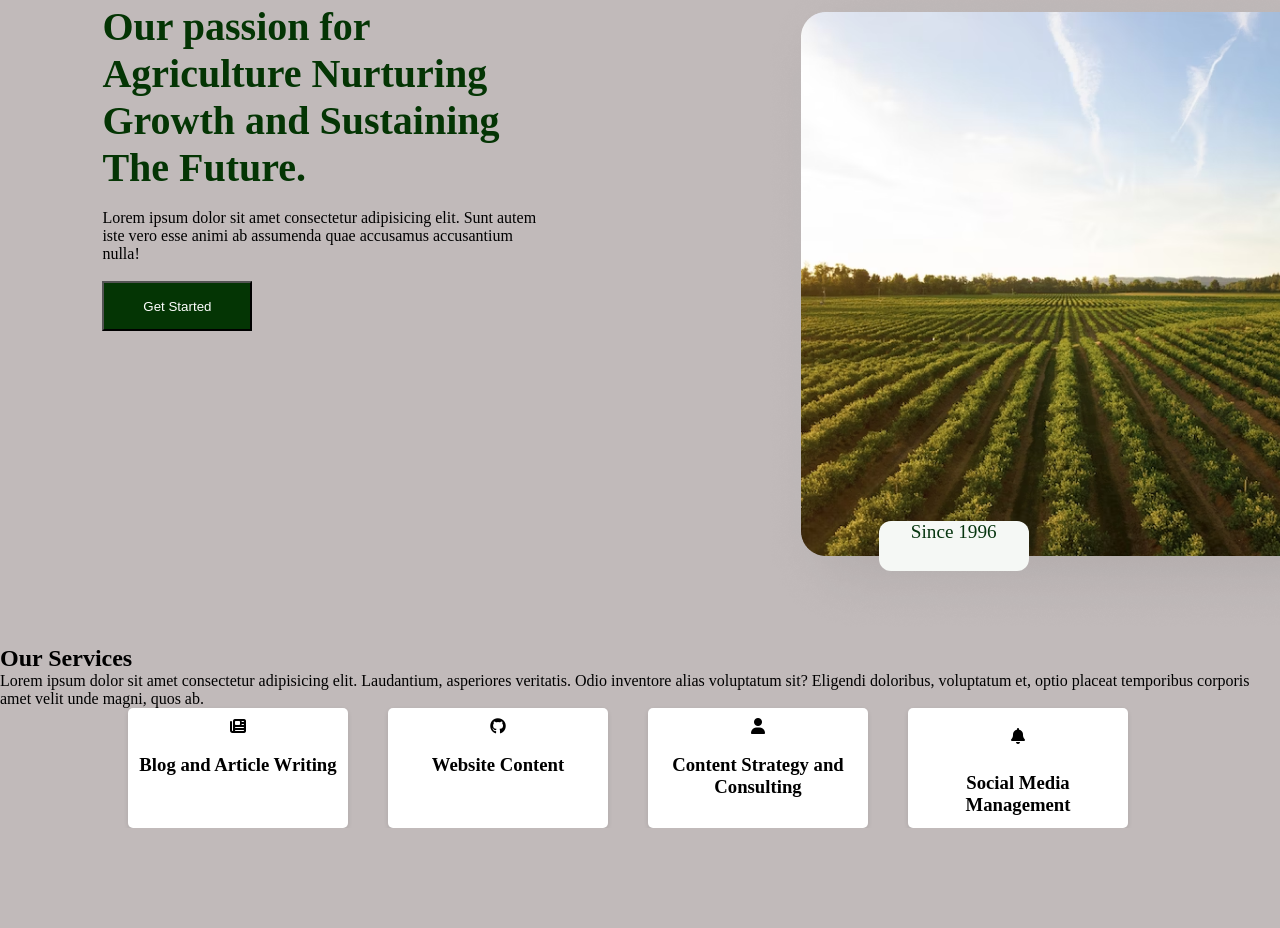
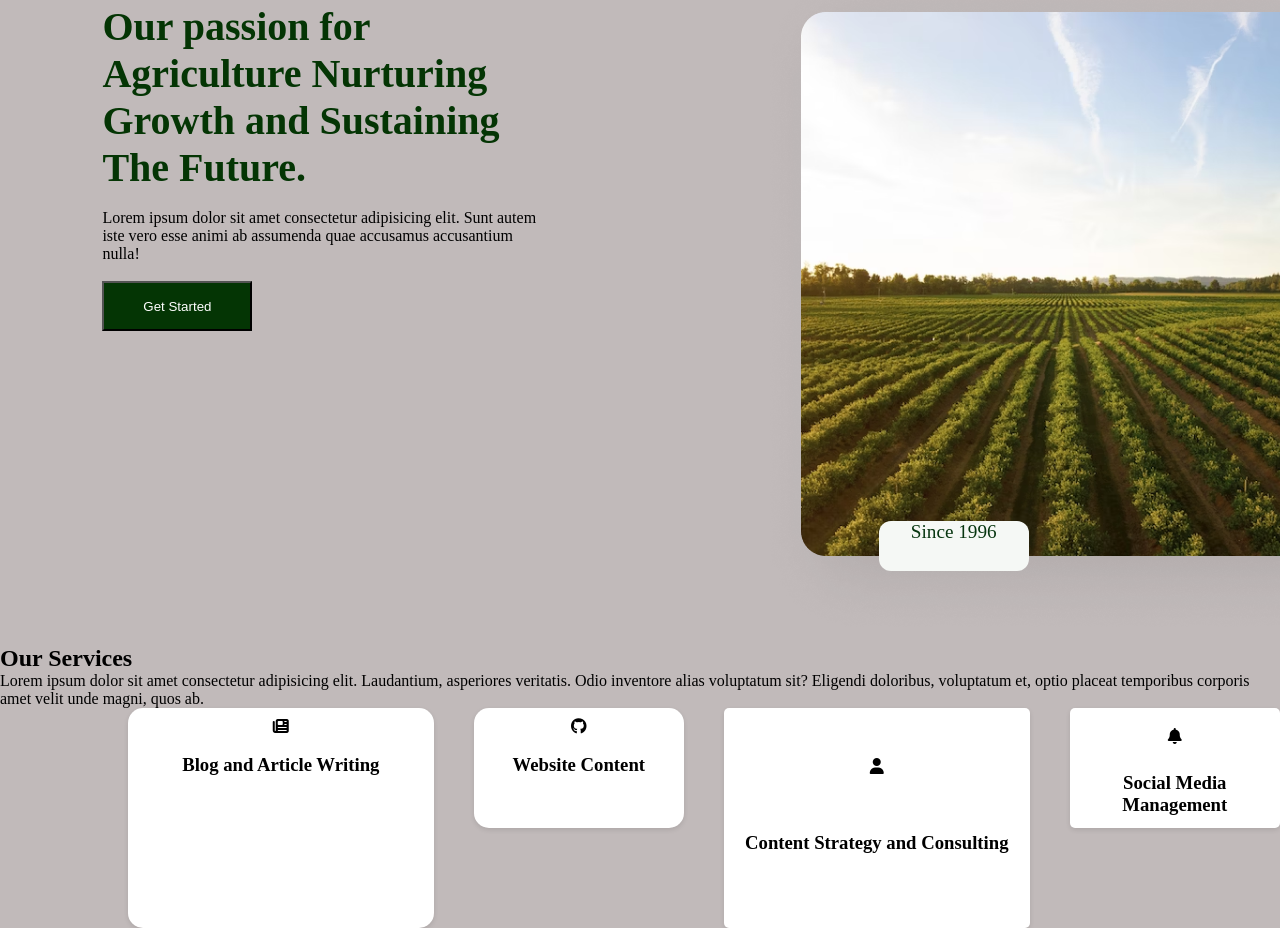
Before and after one commit to Ceyni-hussein/Aggresive-Farms, a plain HTML site: page assignment.html in a window 1280 px wide. Shown: the part 599-1527 px from the top of the page. Before the commit the page ends 1427 px from the top, so only its background shows below. Drawn offline with Linux system fonts and the light colour scheme.

Commit message:
service cards

```diff
--- a/assignment.css
+++ b/assignment.css
@@ -188,16 +188,16 @@ justify-content: space-around;
     padding: 10px;
     text-align: center;
     box-shadow: 0 2px 5px rgba(0, 0, 0, 0.1);
-    border-radius: 5px;
-    width: 200px;
-    height: 100px;
+    border-radius: 15px;
+    width: 300px;
+    height: 200px;
 }
 .Website {
     background: #fff;
     padding: 10px;
     text-align: center;
     box-shadow: 0 2px 5px rgba(0, 0, 0, 0.1);
-    border-radius: 5px;
+    border-radius: 15px;
     width: 200px;
     height: 100px;
 }
@@ -207,11 +207,12 @@ justify-content: space-around;
     text-align: center;
     box-shadow: 0 2px 5px rgba(0, 0, 0, 0.1);
     border-radius: 5px;
-    width: 200px;
-    height: 100px;
+    width: 300px;
+    height: 200px;
 }
-.contect i{
-    padding: 10px;
+#contect {
+    padding: 40px;
+    font-weight: 900;
 }
 .contect h3{
     color: green
--- a/assignment.html
+++ b/assignment.html
@@ -56,7 +56,7 @@
                 <h3>Website Content</h3>
             </div>
             <div class="content">
-                <i class="fa-solid fa-user"></i> <br><br>
+                <i id="contect" class="fa-solid fa-user"></i> <br><br>
                 <h3>Content Strategy and Consulting</h3>
             </div>
             <div class="social">
```
